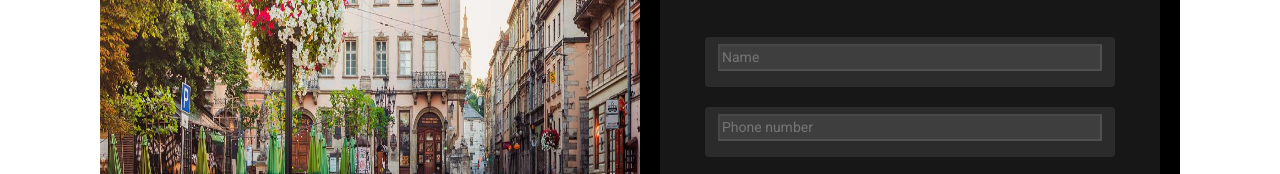
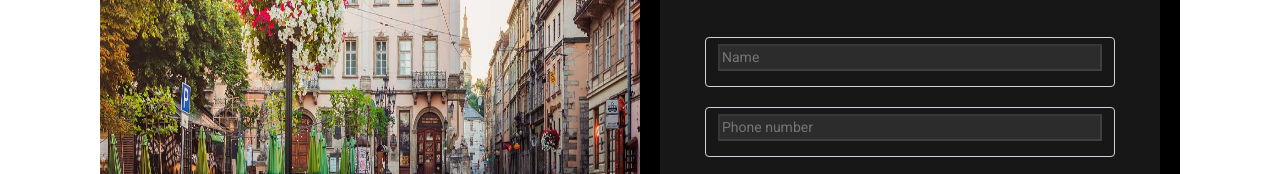
Before and after one commit to OlSerkes/u-travelbootstrap, a website: page index.html in a window 1280 px wide. Shown: the part 733-907 px from the top of the page. Drawn offline with nearby package versions, Linux system fonts and the light colour scheme.

Commit message:
Update additional-services.css
changed .form-control color

```diff
--- a/css/additional-services.css
+++ b/css/additional-services.css
@@ -80,8 +80,8 @@ body {
     }
 .form-control {
         width: 100%;
-        background-color: var(--form-control-color);
-        border-color: var(--form-control-color);
+        background-color: transparent;
+        border-color: none;
         margin-bottom: 20px;
         padding-bottom: 15px;
         position: relative;
```
